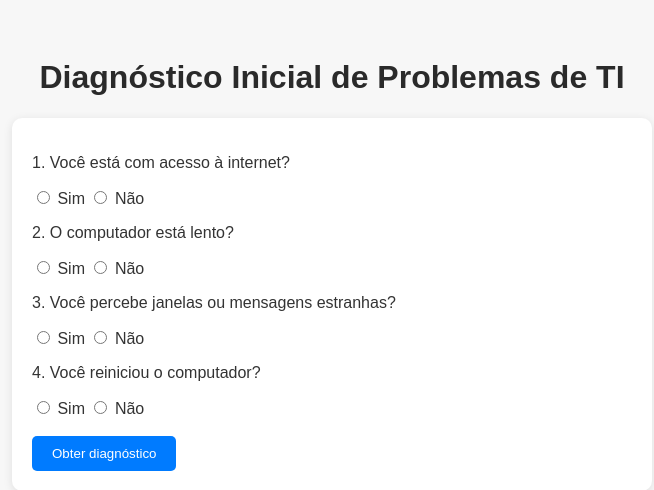
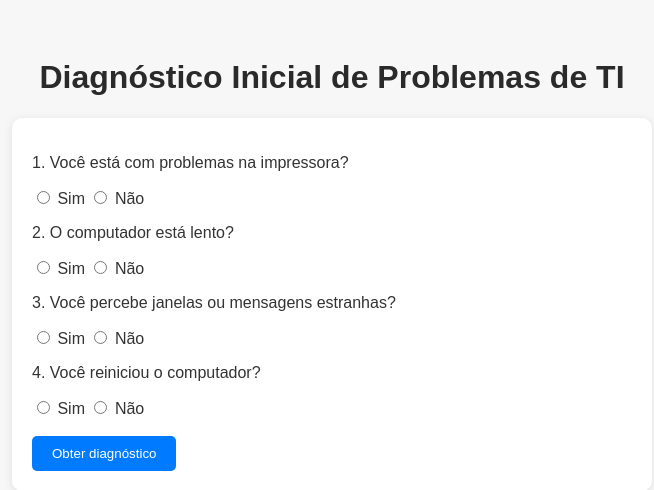
Before and after one commit to eitafeio/Diagnostico-de-TI, a Flask app: page / in a window 1280 px wide. Shown: the top 490 px of the page, without its empty margins (308-962 px from the left). Run offline with Flask 3, Linux system fonts and the light colour scheme.

Commit message:
Pergunta de internet modificada para impressora

```diff
--- a/app.py
+++ b/app.py
@@ -7,14 +7,14 @@ def index():
     diagnostico = None
 
     if request.method == 'POST':
-        r1 = request.form.get('internet')
+        r1 = request.form.get('impressora')
         r2 = request.form.get('lento')
         r3 = request.form.get('estranhas')
         r4 = request.form.get('reiniciou')
 
 
-        if r1 == 'nao':
-            diagnostico = "Verifique se o cabo de rede está conectado ou tente reiniciar o modem."
+        if r1 == 'sim':
+            diagnostico = "Verifique se a impressora está ligada, conectada corretamente ao computador e sem filas de impressão travadas."
         elif r3 == 'sim':
             diagnostico = "Pode ser vírus. Faça uma varredura com um antivírus confiável."
         elif r2 == 'sim':
--- a/templates/index.html
+++ b/templates/index.html
@@ -5,12 +5,13 @@
   <title>Diagnóstico de TI</title>
   <link rel="stylesheet" href="{{ url_for('static', filename='style.css') }}">
 </head>
+
 <body>
   <h1>Diagnóstico Inicial de Problemas de TI</h1>
   <form method="post">
-    <p>1. Você está com acesso à internet?</p>
-    <label><input type="radio" name="internet" value="sim" required> Sim</label>
-    <label><input type="radio" name="internet" value="nao"> Não</label>
+    <p>1. Você está com problemas na impressora?</p>
+    <label><input type="radio" name="impressora" value="sim" required> Sim</label>
+    <label><input type="radio" name="impressora" value="nao"> Não</label>
 
     <p>2. O computador está lento?</p>
     <label><input type="radio" name="lento" value="sim" required> Sim</label>
```
Also changed, not shown: static/style.css (line endings or trailing spaces).
